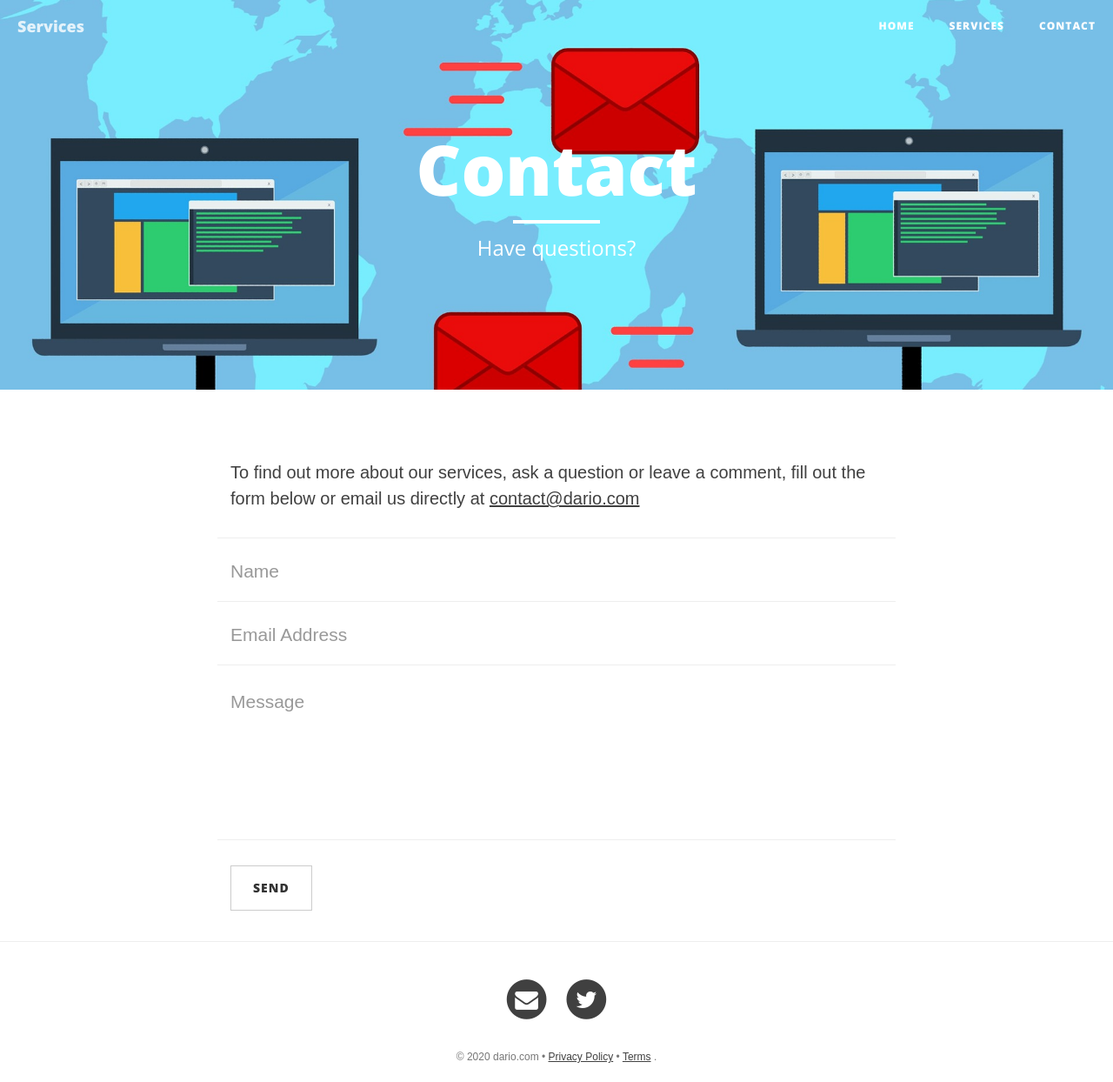
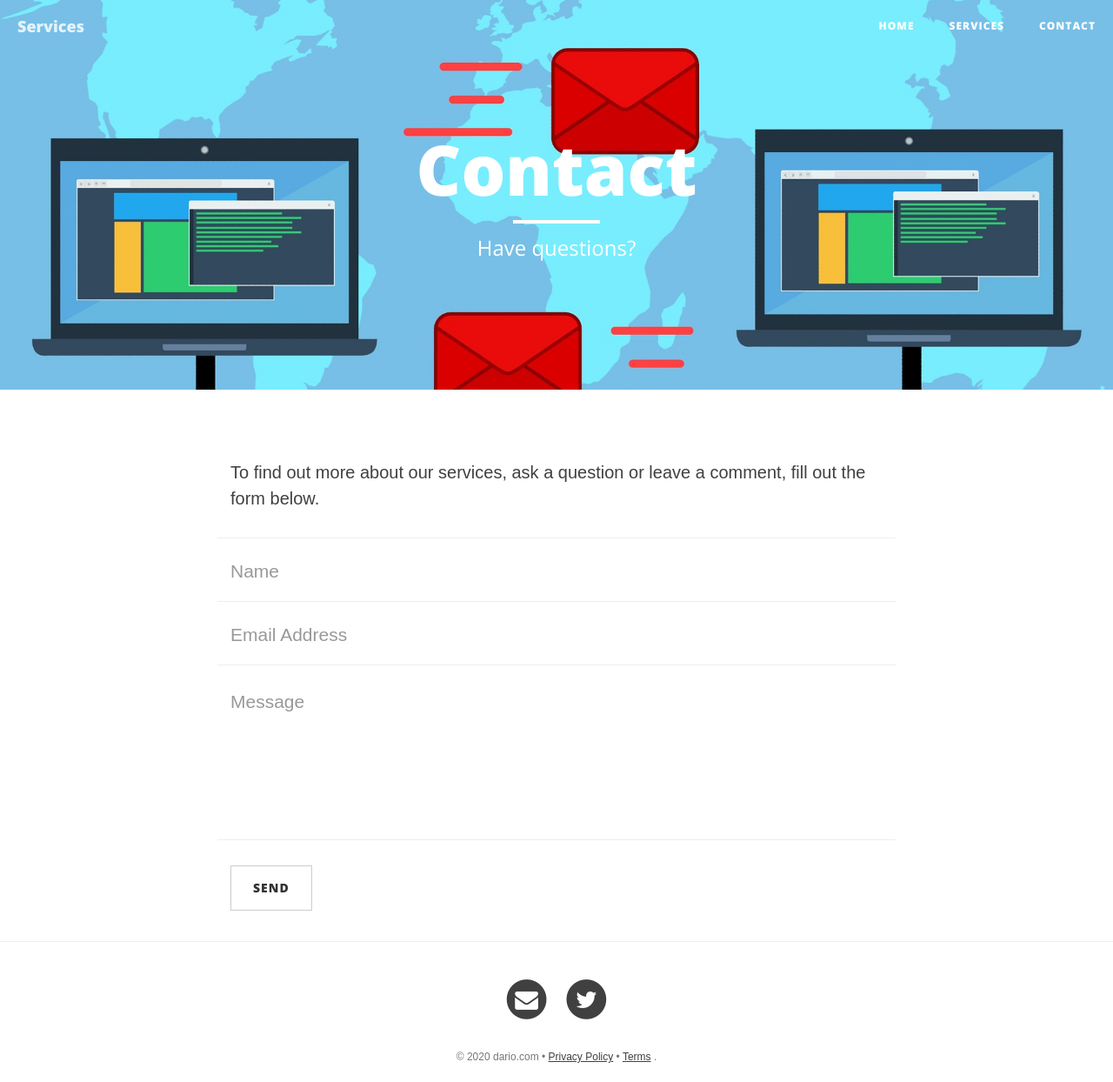
Before and after one commit to riod4/services, a Jekyll site: the page built from contact.html, in a window 1280 px wide. Shown: the whole page at 87% size. Built offline with Jekyll 4.4.1, drawn with Linux system fonts in a browser that asks for light colours; nearby versions of some CDN libraries.

Commit message:
Update. remove email address on page v01

```diff
--- a/contact.html
+++ b/contact.html
@@ -10,7 +10,8 @@ header-credit-link:
 header-license: CC0 Creative Commons
 ---
 
-<p>To find out more about our services, ask a question or leave a comment, fill out the form below or email us directly at <a href="mailto:{{ site.email }}">{{ site.email }}</a></p>
+<p>To find out more about our services, ask a question or leave a comment, fill out the form below.</p>
+<!--  or email us directly at <a href="mailto:{{ site.email }}">{{ site.email }}</a> -->
 <!-- Contact Form - Enter your email address on line 19 of the mail/contact_me.php file to make this form work. -->
 <!-- WARNING: Some web hosts do not allow emails to be sent through forms to common mail hosts like Gmail or Yahoo. It's recommended that you use a private domain email address! -->
 <!-- NOTE: To use the contact form, your site must be on a live web host with PHP! The form will not work locally! -->
```
